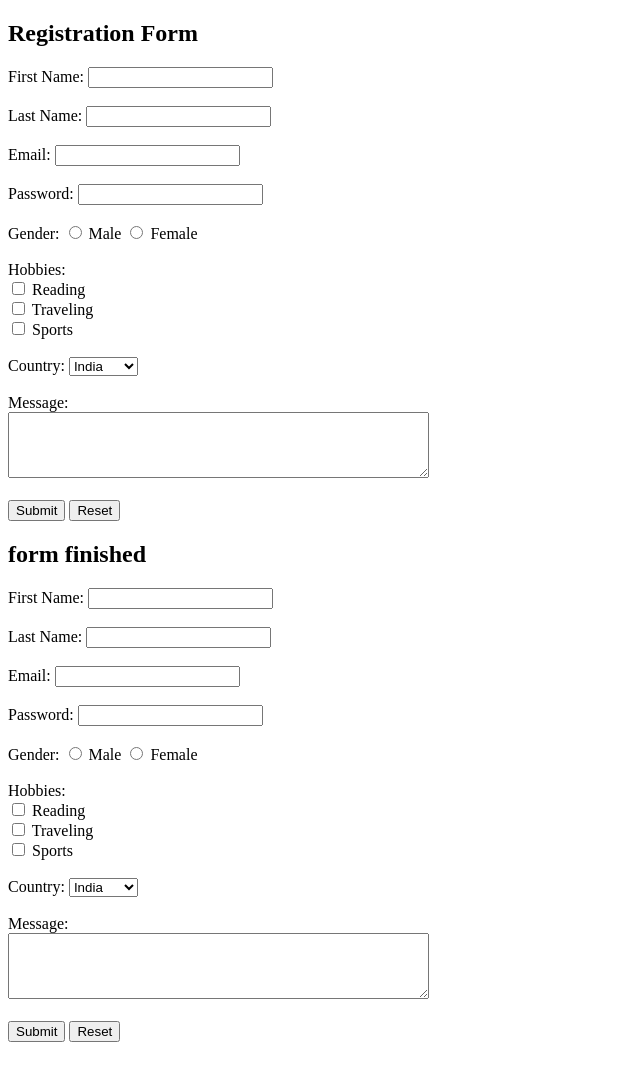
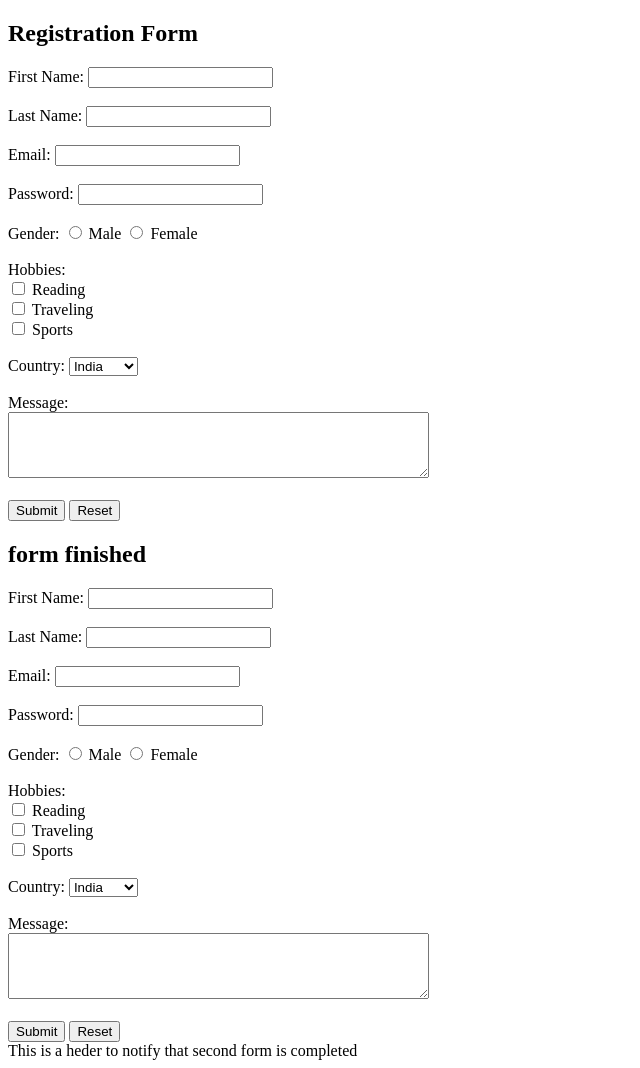
Before and after one commit to SpoortiKadam/FINALREPO, a plain HTML site: page index.html in a window 1280 px wide. Shown: the whole page, without its empty margins (0-640 px from the left). Drawn offline with Linux system fonts and the light colour scheme.

Commit message:
add new heading

```diff
--- a/index.html
+++ b/index.html
@@ -108,5 +108,6 @@
         <input type="submit" value="Submit">
         <input type="reset" value="Reset">
     </form>
+    <he>This is a heder to notify that second form is completed</he>
 <body>
 </html>
```
